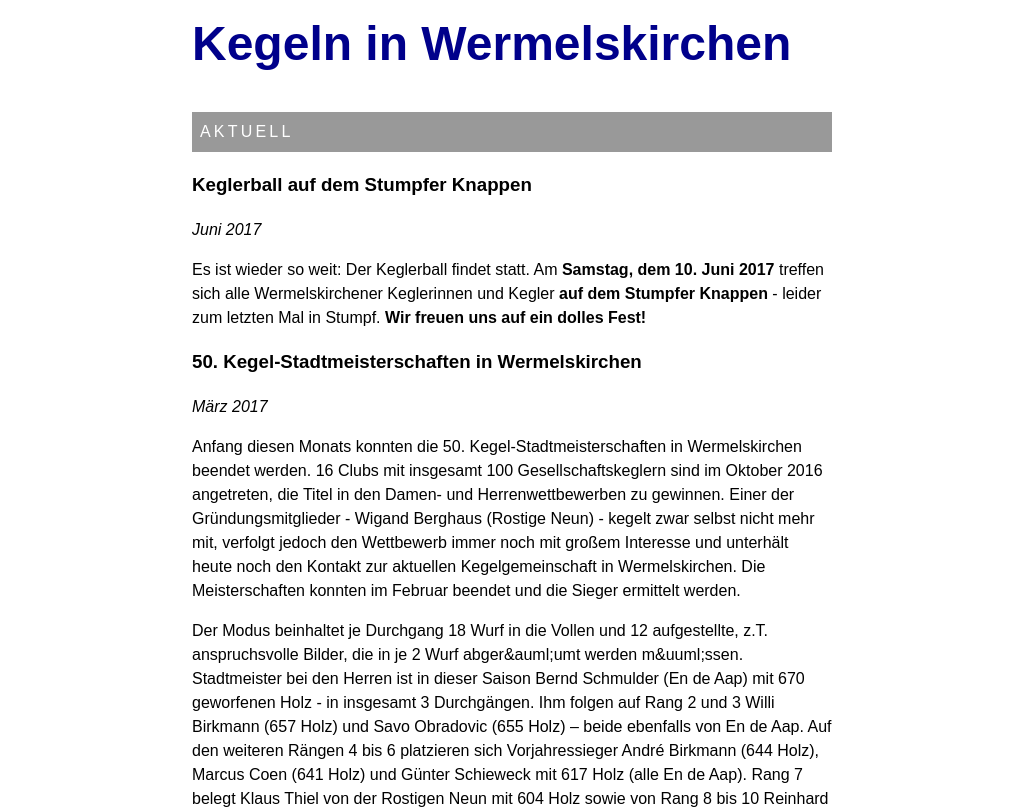
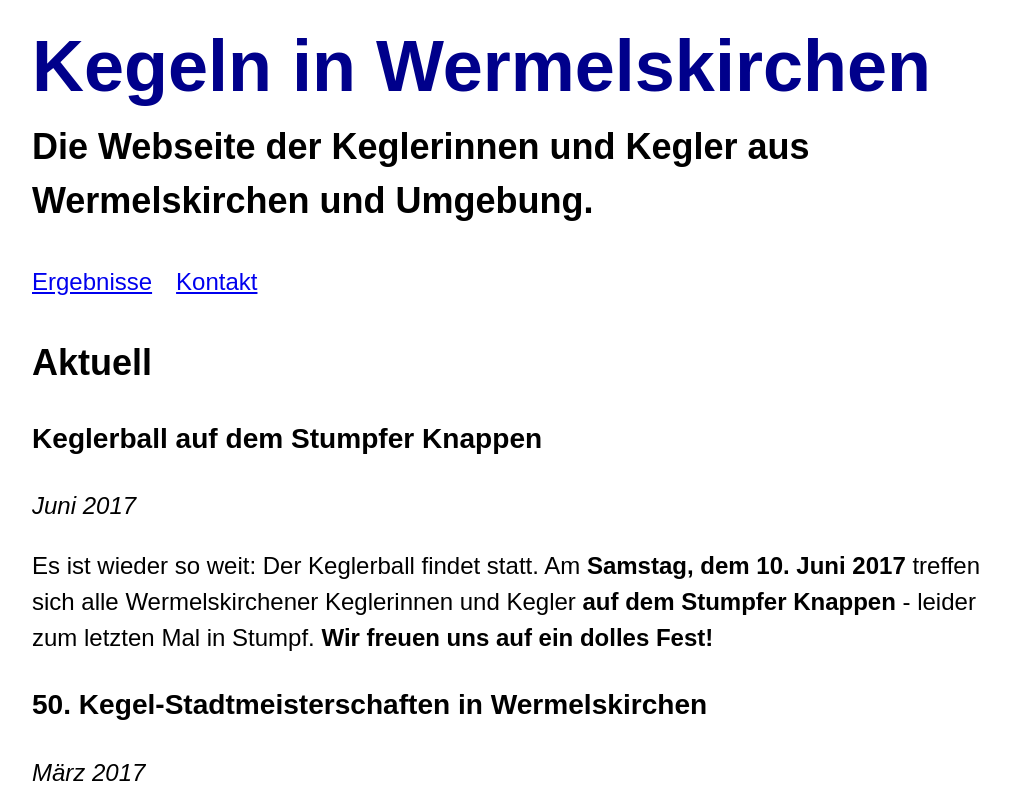
Before and after one commit to oliverschwarz/kegeln-wermelskirchen, a plain HTML site: page index.html in a window 1280 px wide. Shown: the top 809 px of the page, without its empty margins (128-1138 px from the left). Drawn offline with Linux system fonts and the light colour scheme.

Commit message:
Increasing text size in desktop mode, adding navigation on top

```diff
--- a/css/style.css
+++ b/css/style.css
@@ -368,11 +368,17 @@ textarea {
   ========================================================================== */
 
 body { font: 100%/1.5 Arial, Helvetica, sans-serif; padding: .5em; }
-section, footer { margin: 0 auto; max-width: 100%; width: 48em; }
+#top, section, footer { margin: 0 auto; max-width: 100%; width: 48em; }
 h1 { font-size: 2.5em; color: darkblue; margin: 0; }
-h2 { font-size: 1em; font-weight: normal; text-transform: uppercase; letter-spacing: .2em; margin: 2em 0 1em; background-color: #999; color: #fff; padding: .5em; }
-footer nav ul { list-style: none; margin: 0; padding: 0; }
-footer nav ul li { float: left; margin: 0 1em 0 0; }
+h2 { margin: 0; padding: 0; }
+
+section header { background-color: #ddd; margin: 2em 0 0 0; padding: .5em; }
+section header h2 { float: left; width: 70%; }
+.toplink { float: right; width: 29%; line-height: 2.25; text-align: right; }
+
+nav { margin: 1.5em 0; }
+nav ul { list-style: none; margin: 0; padding: 0; }
+nav ul li { float: left; margin: 0 1em 0 0; }
 
 /* micro-clearfix: http://nicolasgallagher.com/micro-clearfix-hack/ */
 .cf:before,
@@ -387,6 +393,10 @@ footer nav ul li { float: left; margin: 0 1em 0 0; }
 }
 
 @media (min-width: 667px) {
-  section, footer { width: 40em; }
+  body { font-size: 150%; }
+  #top, section, footer { width: 40em; }
   h1 { font-size: 3em; }
 }
+@media {min-width: 887px} {
+  body { font-size: 150%; }
+}
--- a/index.html
+++ b/index.html
@@ -14,10 +14,18 @@
 <body>
   <div class="content">
 
-    <section id="top">
+    <header id="top">
       <h1>Kegeln in Wermelskirchen</h1>
-    </section>
+      <h2>Die Webseite der Keglerinnen und Kegler aus Wermelskirchen und Umgebung.</h2>
+      <nav class="cf">
+        <ul>
+          <li><a href="#ergebnisse">Ergebnisse</a></li>
+          <li><a href="#kontakt">Kontakt</a></li>
+        </ul>
+      </nav>
+    </header>
 
+    <main>
         <section id="aktuell">
         <h2>Aktuell</h2>
         <article>
@@ -86,7 +94,10 @@
       </section>
 
       <section id="ergebnisse">
+        <header class="cf">
           <h2>Ergebnisse</h2>
+          <div class="toplink"><a href="#top">Nach oben</a></div>
+        </header>
         <p>Die Ergebnisse der Meisterschaften und Pokalkegeln sind als Google-Tabellen online verf&uuml;gbar.</p>
         <h3>Stadtmeisterschaften</h3>
         <ul>
@@ -136,7 +147,10 @@
       </section>
 
       <section id="kontakt">
+        <header class="cf">
           <h2>Kontakt</h2>
+          <div class="toplink"><a href="#top">Nach oben</a></div>
+        </header>
         <p>Die Stadtmeisterschaften und Kegelwettbewerbe werden von Beate und Udo Schwarz organisiert. Sie erreichen uns über folgende Kontaktinformationen:</p>
         <p><strong>Beate und Udo Schwarz</strong><br />
         Mondweg 2<br />
@@ -147,6 +161,7 @@
         <p><strong>Wir freuen uns, wenn Sie uns helfen, diese Webseite zu verbessern.</strong></p>
         <p>Haben Sie Anmerkungen oder Wünsche zum Inhalt oder Umfang der Seite? Haben Sie ein Problem, auf gewisse Inhalte zuzugreifen oder funktioniert etwas nicht? Senden Sie eine E-Mail an <a title="Mail an den Webmaster" href="mailto:webmaster@kegeln-wermelskirchen.de">webmaster@kegeln-wermelskirchen.de</a>. Wir nehmen Ihre Vorschläge und Hinweise gerne auf.</p>
       </section>
+    </main>
 
     <footer>
       <hr>
```
Lines whose indentation alone changed are shown as unchanged.
